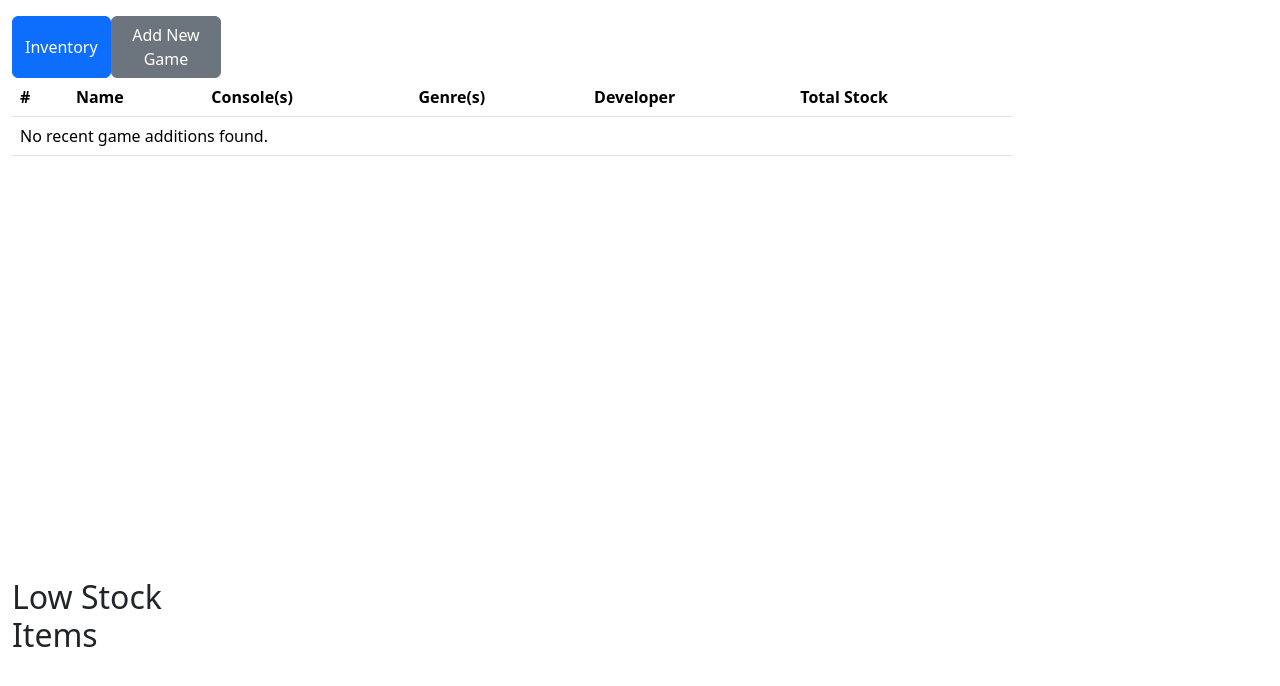
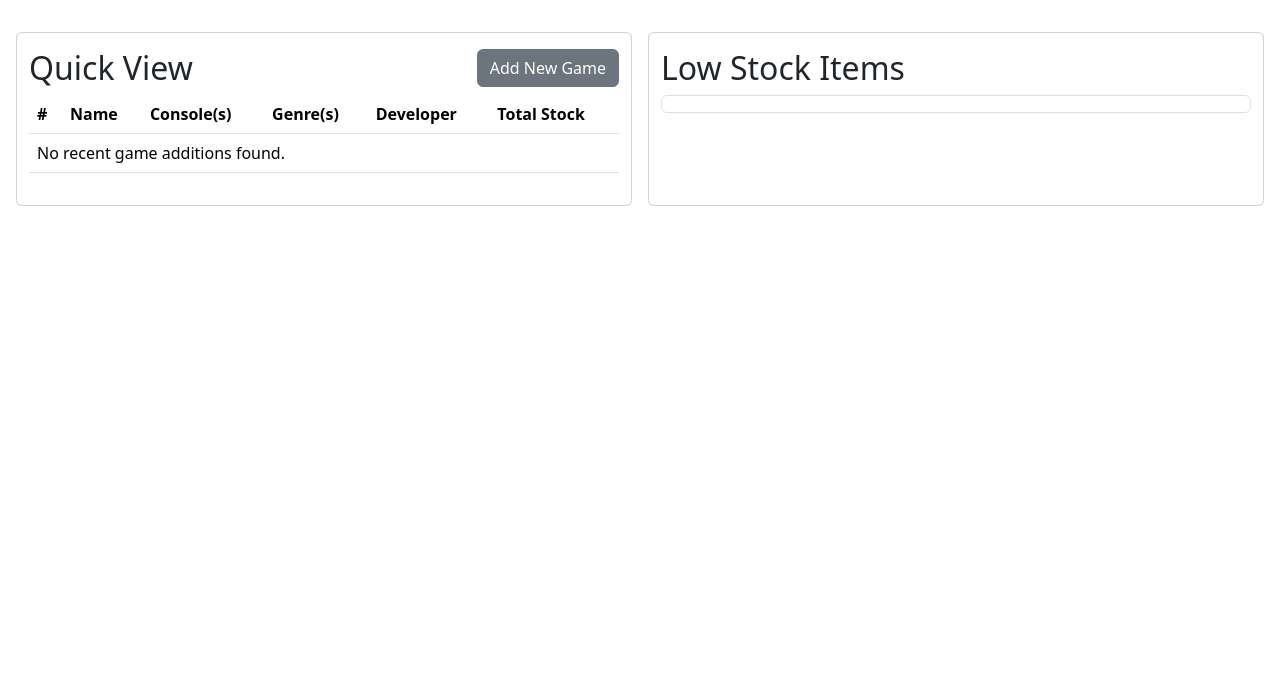
Before and after one commit to l0gnes/questventory, a Django app: page /home.html in a window 1280 px wide. Shown: the part 56-742 px from the top of the page. Run offline with Django 5.2, Linux system fonts and the light colour scheme; data that the repository does not hold is empty; some libraries are stand-ins or nearby versions.

Commit message:
fix up some layout stuff and make some things prettier with bootstrap

```diff
--- a/questventory/Questventory_App/templates/home.html
+++ b/questventory/Questventory_App/templates/home.html
@@ -1,15 +1,16 @@
 {% extends "base.html" %}
 {% block content %}
+
 <div class="container-fluid">
-        <div class="col">
-            <!-- Panel for recently added games -->
-            <div class="col-md-2">
-                <div class="d-flex">
-                    <button class="btn btn-primary">Inventory</button>
-                    <button class="btn btn-secondary" data-bs-toggle="modal" data-bs-target="#addGameModal">Add New Game</button>
+
+    <div class="row p-3 gap-3">
+        <div class="d-flex flex-column col card py-3">
+            <div class="flex flex-row justify-content-between">
+                <h2 class="d-inline-flex">Quick View</h2>
+                <button class="btn btn-secondary float-end" data-bs-toggle="modal" data-bs-target="#addGameModal">Add New Game</button>
             </div>
-                <div class="list-group" style="height: 500px; width: 1000px; overflow-y: scroll;">
-                  <table class="table">
+
+            <table class="table" style="max-height: 80vh;">
                 <thead class="thead-dark">
                     <tr>
                         <th scope="col">#</th>
@@ -25,8 +26,9 @@
                     <tr>
                         <th scope="row">{{ forloop.counter }}</th>
                         <td>{{ game.title }}</td>
-                                  <td>{% for console in game.consoles.all %}{{ console.name }}{% if not forloop.last %}, {% endif %}{% endfor %}</td>
-                                  <td>{% for genre in game.genres.all %}{{ genre.name }}{% if not forloop.last %}, {% endif %}{% endfor %}</td>
+                        <td>{% for console in game.consoles.all %}{{ console.name }}{% if not forloop.last %}, {% endif %}{% endfor%}</td>
+                        <td>{% for genre in game.genres.all %}{{ genre.name }}{% if not forloop.last %}, {% endif %}{% endfor %}
+                        </td>
                         <td>{{ game.developer.name }}</td>
                         <td>{{ game.total_stock }}</td>
                     </tr>
@@ -38,16 +40,21 @@
                 </tbody>
             </table>
         </div>
+
+        <div class="d-flex flex-column col card py-3">
             <h2>Low Stock Items</h2>
+            <div class="overflow-y-scroll border border-1 p-2 rounded" style="max-height: 80vh;">
                 {% for notification in low_stock_notifications %}
-                    <div>
-                    <p>{{ notification.game_title }} on {{ notification.console_name }} is low on stock: {{ notification.stock_amount }} left.</p>
+                    <div class="alert alert-warning d-flex flex-column" role="alert">
+                        <span style="font-size: medium;"><strong>{{ notification.game_title }}</strong> on {{ notification.console_name }} is low on stock!</span>
+                        <span style="font-size: small;">{{ notification.stock_amount }} left!</span>
                     </div>
                 {% endfor %}
             </div>
         </div>
+    </div>
 
-
+</div>
 
 <!--The modal code to add new games to the database, which will open on the home page.-->
 <div class="modal fade" id="addGameModal" tabindex="-1" aria-labelledby="addGameModalLabel" aria-hidden="true">
@@ -94,8 +101,4 @@
         </div>
     </div>
 </div>
-
-  <script src="https://code.jquery.com/jquery-3.5.1.slim.min.js"></script>
-  <script src="https://stackpath.bootstrapcdn.com/bootstrap/5.1.0/js/bootstrap.bundle.min.js"></script>
-
 {% endblock %}
--- a/questventory/Questventory_App/templates/inventory.html
+++ b/questventory/Questventory_App/templates/inventory.html
@@ -3,6 +3,8 @@
 {% block content %}
 <div class="container">
     <h2 class="mb-4">My Inventory</h2>
+
+    <div class="border border-1 p-3 rounded">
 
         <div>
             <form action="{% url 'inventory' %}" method="GET" class="d-flex flex-row gap-2">
@@ -45,5 +47,8 @@
                 </table>
             </div>
         </div>
+
+    </div>
+
 </div>
 {% endblock %}
--- a/questventory/Questventory_App/views.py
+++ b/questventory/Questventory_App/views.py
@@ -43,18 +43,13 @@ def home(request):
 
             )
 
-            for console_id in [console.id for console in form.cleaned_data['consoles']]:
-                stock_instance = GameConsoleStock.objects.get(game=game, console_id=console_id)
-                global_stock_observer.item_sell_callback(stock_instance)
+            #for console_id in [console.id for console in form.cleaned_data['consoles']]:
+            #    stock_instance = GameConsoleStock.objects.get(game=game, console_id=console_id)
+            #    global_stock_observer.item_sell_callback(stock_instance)
 
             return redirect('home.html')
     else:
         form = ComprehensiveGameForm()
-
-
-
-
-
 
     notifications = global_stock_observer.get_low_stock_notifications()
     print(notifications)
```
Also changed, not shown: questventory/Questventory_App/templates/index.html (deleted, +0 -7 lines). Lines whose indentation alone changed are shown as unchanged.
